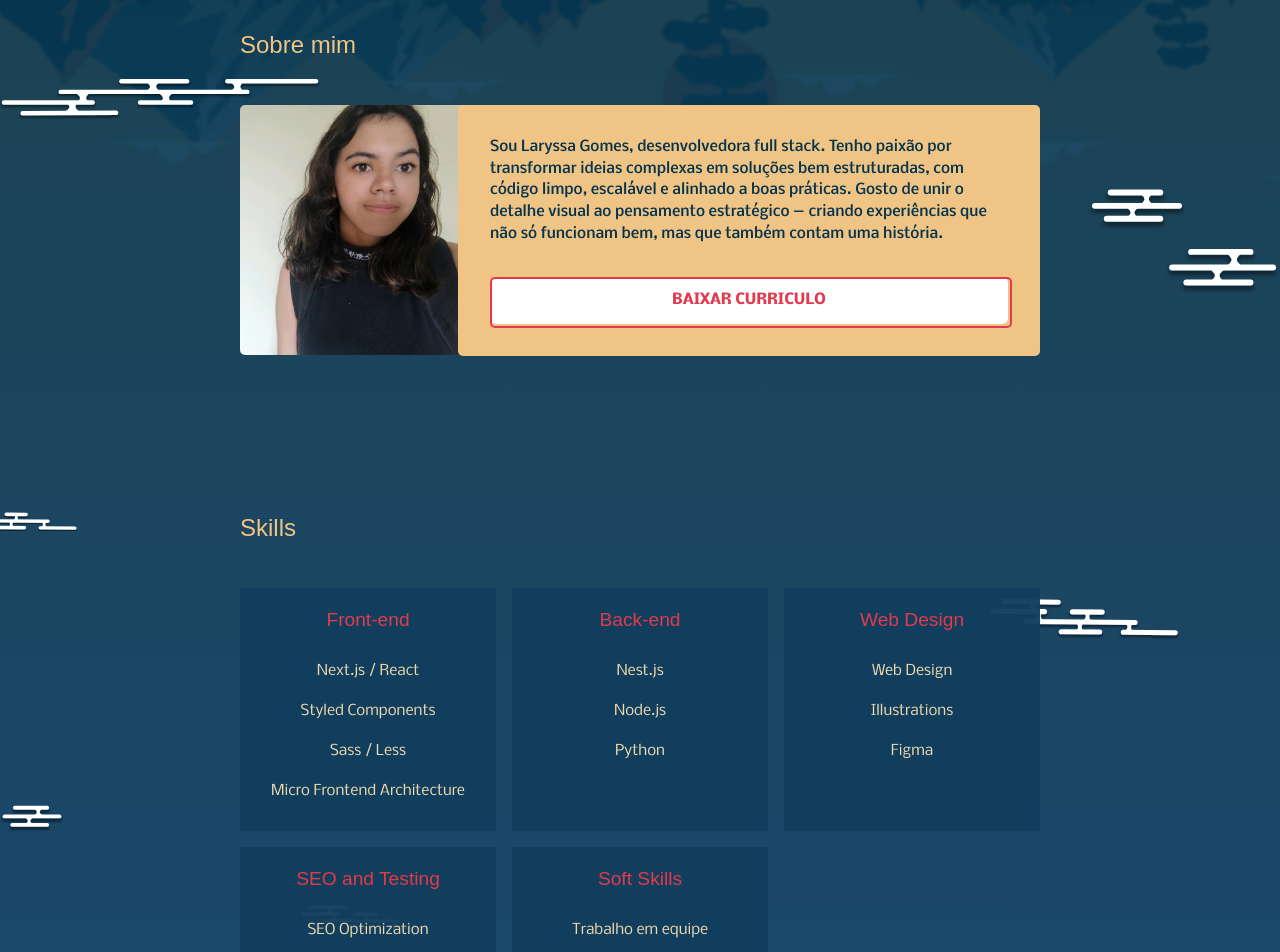
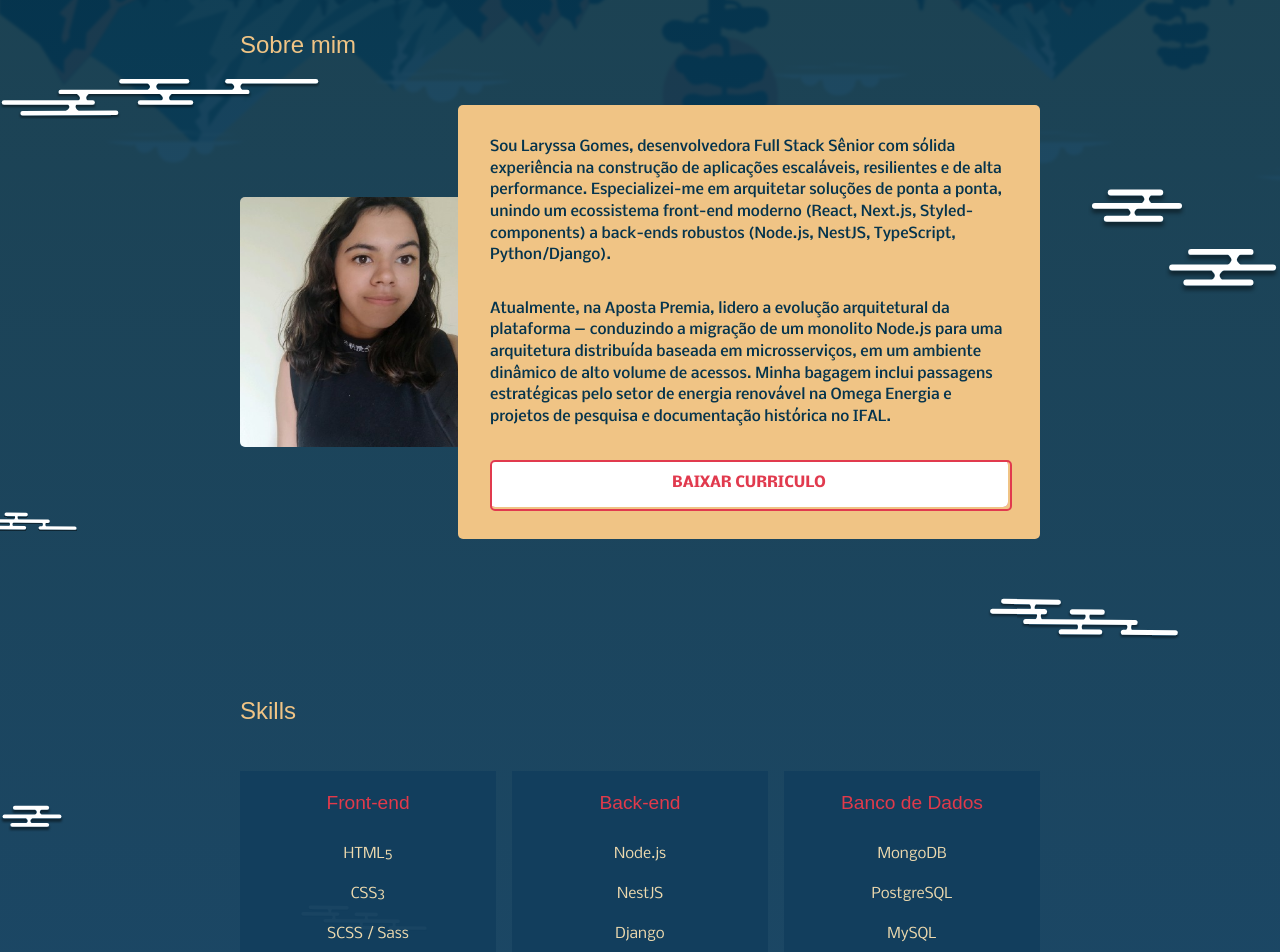
Before and after one commit to LaryssaGomes/my-portfolio-japanese-theme, a Next.js app: page / in a window 1280 px wide. Shown: the part 700-1652 px from the top of the page. Built offline with nearby package versions, Linux system fonts and the light colour scheme; a web font is replaced by a local one.

Commit message:
atualização da seção "Sobre mim" e melhorias na lista de habilidades

```diff
--- a/src/components/background-section/about-me.tsx
+++ b/src/components/background-section/about-me.tsx
@@ -28,11 +28,20 @@ const AboutMe = () => {
         />
         <div className={styles.aboutMeText}>
           <p>
-            Sou Laryssa Gomes, desenvolvedora full stack. Tenho paixão por
-            transformar ideias complexas em soluções bem estruturadas, com
-            código limpo, escalável e alinhado a boas práticas. Gosto de unir o
-            detalhe visual ao pensamento estratégico — criando experiências que
-            não só funcionam bem, mas que também contam uma história.
+            Sou Laryssa Gomes, desenvolvedora Full Stack Sênior com sólida
+            experiência na construção de aplicações escaláveis, resilientes e
+            de alta performance. Especializei-me em arquitetar soluções de
+            ponta a ponta, unindo um ecossistema front-end moderno (React,
+            Next.js, Styled-components) a back-ends robustos (Node.js, NestJS,
+            TypeScript, Python/Django).
+          </p>
+          <p>
+            Atualmente, na Aposta Premia, lidero a evolução arquitetural da
+            plataforma — conduzindo a migração de um monolito Node.js para
+            uma arquitetura distribuída baseada em microsserviços, em um
+            ambiente dinâmico de alto volume de acessos. Minha bagagem inclui
+            passagens estratégicas pelo setor de energia renovável na Omega
+            Energia e projetos de pesquisa e documentação histórica no IFAL.
           </p>
           <Button onClick={handleDownload} color="#E13A4B">
             Baixar Curriculo
--- a/src/components/background-section/skills.tsx
+++ b/src/components/background-section/skills.tsx
@@ -26,32 +26,61 @@ export const Skills = () => {
         <SkillCategory
           title="Front-end"
           skills={[
-            "Next.js / React",
+            "HTML5",
+            "CSS3",
+            "SCSS / Sass",
+            "React.js",
+            "Next.js",
+            "Vue.js",
+            "TypeScript",
             "Styled Components",
-            "Sass / Less",
-            "Micro Frontend Architecture",
+            "CSS Modules",
+            "Tailwind",
+            "Material UI",
+            "Bootstrap",
+            "Micro-frontend",
           ]}
         />
         <SkillCategory
           title="Back-end"
-          skills={["Nest.js", "Node.js", "Python"]}
+          skills={[
+            "Node.js",
+            "NestJS",
+            "Django",
+            "Python",
+            "Java",
+            "Spring Boot",
+            "Go",
+            "APIs REST",
+          ]}
         />
         <SkillCategory
-          title="Web Design"
-          skills={["Web Design", "Illustrations", "Figma"]}
+          title="Banco de Dados"
+          skills={["MongoDB", "PostgreSQL", "MySQL"]}
         />
         <SkillCategory
-          title="SEO and Testing"
-          skills={["SEO Optimization", "Testing", "WordPress"]}
+          title="Testes"
+          skills={["Jest", "Cypress", "Testing Library"]}
         />
         <SkillCategory
-          title="Soft Skills"
+          title="Ferramentas & Outros"
           skills={[
-            "Trabalho em equipe",
-            "Resolução de problemas",
-            "Adaptabilidade",
-            "Gestão do tempo",
-            "Criatividade",
+            "Git",
+            "GitHub",
+            "Linux",
+            "WordPress",
+            "Puppeteer",
+            "Webcrawler",
+            "AWS",
+          ]}
+        />
+        <SkillCategory
+          title="Metodologias"
+          skills={[
+            "Ágeis (Scrum / Kanban)",
+            "Arquitetura de Microsserviços",
+            "MVC",
+            "Modelagem de Domínio",
           ]}
         />
       </div>
```
